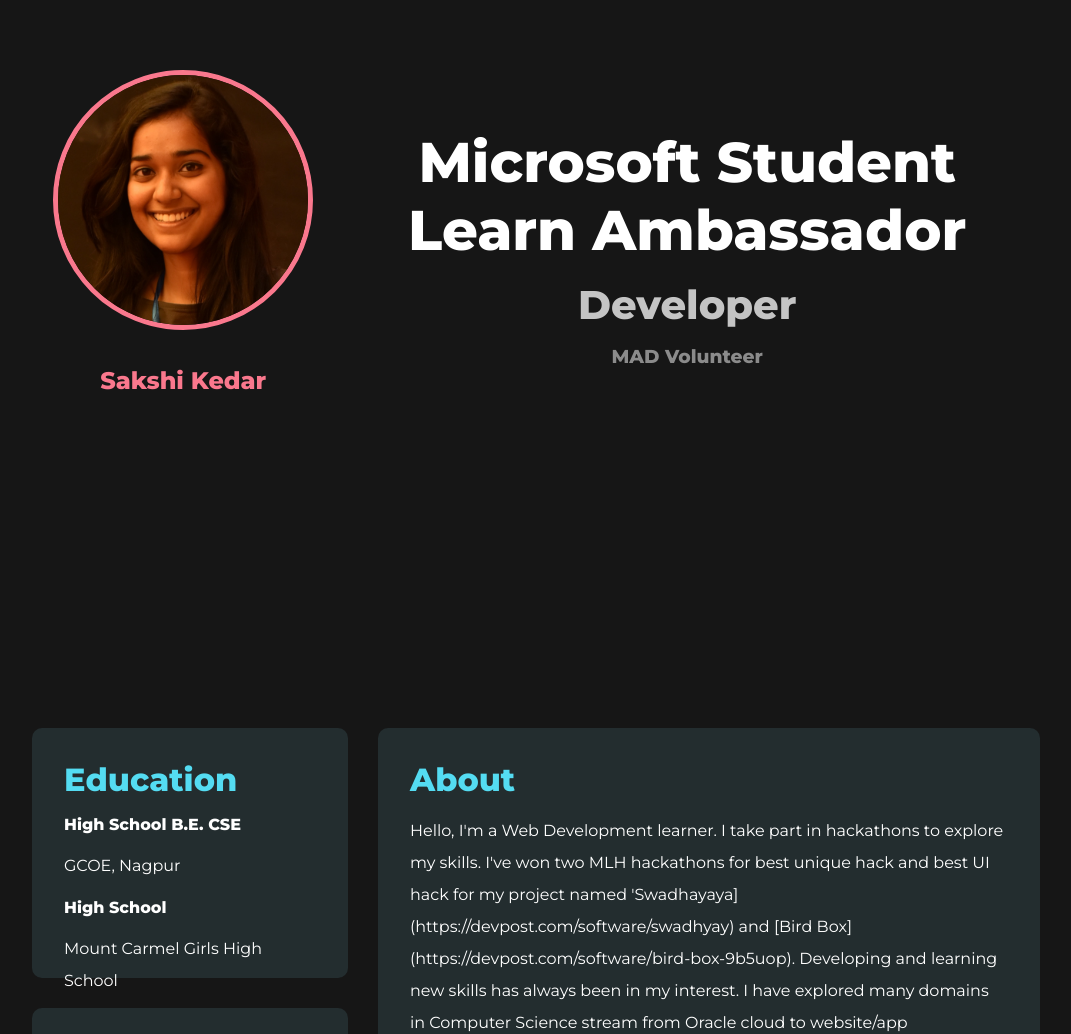
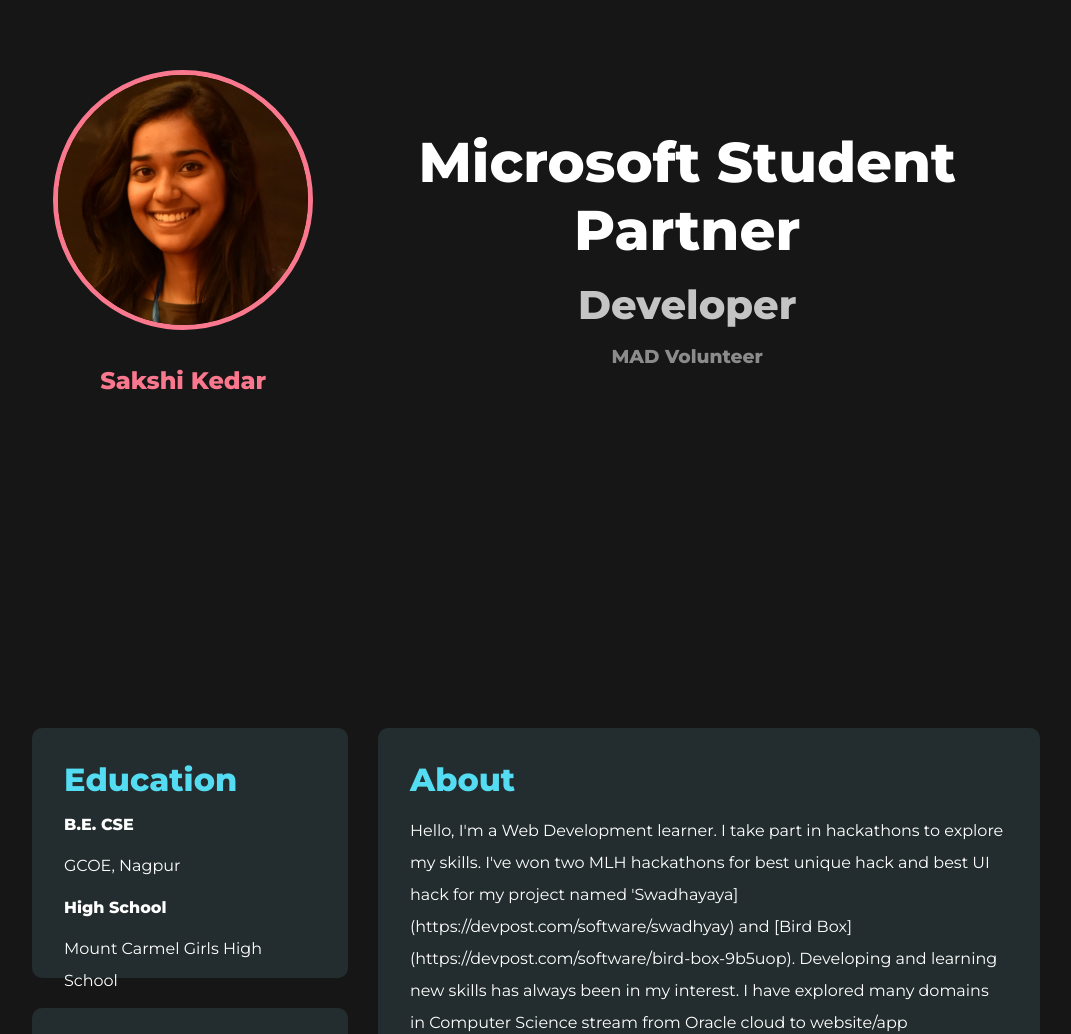
Before and after one commit to sakshikedar/Portfolio, a plain HTML site: page index.html in a window 1280 px wide. Shown: the part 200-1234 px from the top of the page, without its empty margins (104-1175 px from the left). Drawn offline with nearby package versions, Linux system fonts and the light colour scheme.

Commit message:
Update index.html

```diff
--- a/index.html
+++ b/index.html
@@ -52,7 +52,7 @@
                 <h4 class="heading-below">Sakshi Kedar</h4>
         </div>
         <div class="designation-container">
-                <h1>Microsoft Student Learn Ambassador</h1>
+                <h1>Microsoft Student Partner</h1>
                 <h2>Developer</h2>
                 <h3>MAD Volunteer</h3>
         </div>
@@ -66,7 +66,7 @@
                Education
             </h1>
             <h2 class="subhead">
-                High School B.E. CSE
+                B.E. CSE
             </h2>
             <p>
                 GCOE, Nagpur
```
